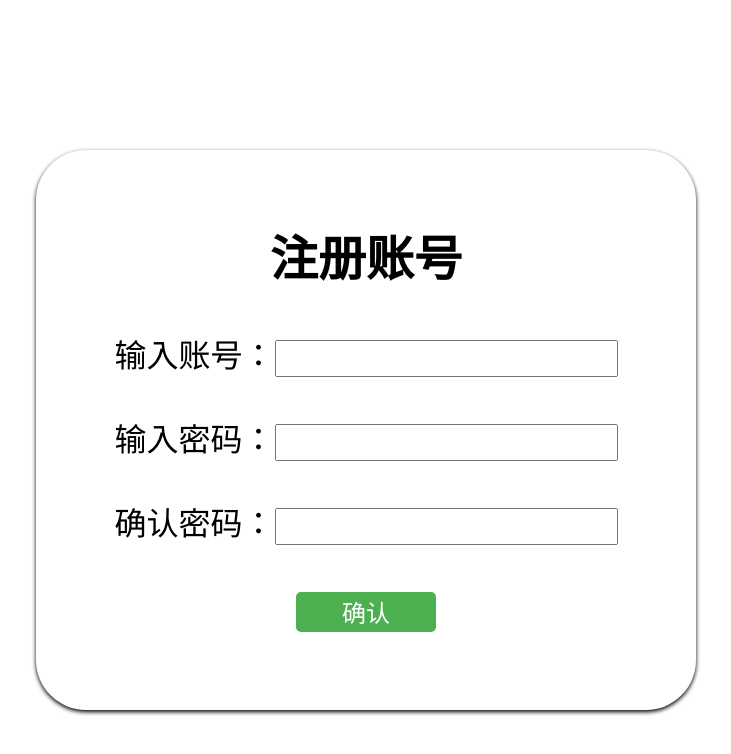
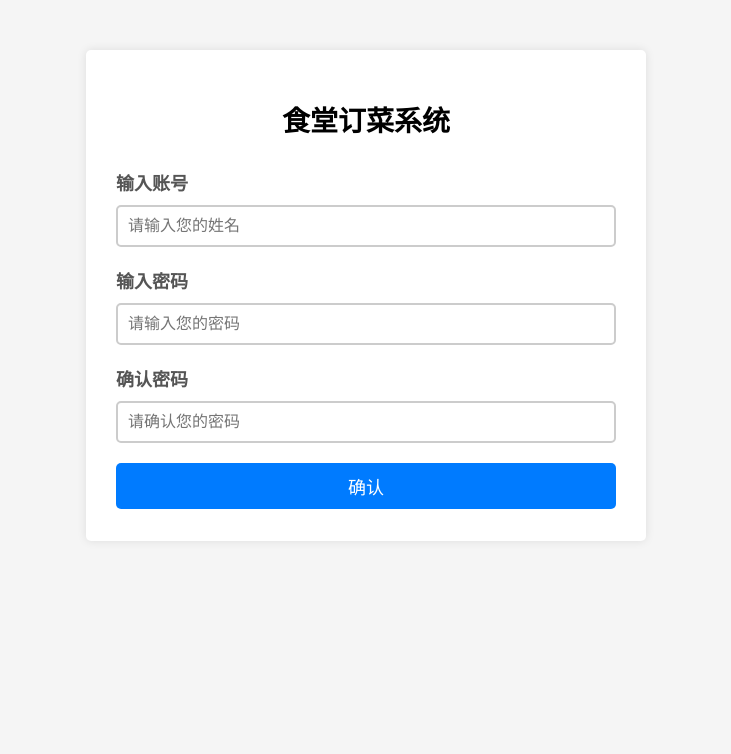
Before and after one commit to lycddd/School-cafeteria-ordering-system, a plain HTML site: page Register.html in a window 1280 px wide. Shown: the whole page, without its empty margins (274-1005 px from the left). Drawn offline with Linux system fonts and the light colour scheme.

Commit message:
完成对登录页面的美化

```diff
--- a/Register.html
+++ b/Register.html
@@ -8,15 +8,17 @@
 </head>
 
 <body>
-	<div class="div">
-		<h2>注册账号</h2>
-		输入账号：<input type="text" id="name" />
-		<br /> <br />
-		输入密码：<input type="password" id="password" />
-		<br /> <br />
-		确认密码：<input type="password" id="password_repeat" />
-		<br /> <br />
-		<button onclick="sign_up()">确认</button>
+	<div class="container">
+		<h1>食堂订菜系统</h1>
+		<form method="POST" action="#" class="form">
+			<label for="name">输入账号</label>
+			<input type="text" id="name" name="name" placeholder="请输入您的姓名">
+			<label for="password">输入密码</label>
+			<input type="password" id="password" name="password" placeholder="请输入您的密码">
+			<label for="password">确认密码</label>
+			<input type="password" id="password_repeat" name="password" placeholder="请确认您的密码">
+			<button onclick="sign_up()">确认</button>
+		</form>
 	</div>
 	<script>
 		function sign_up() {
--- a/denglu.css
+++ b/denglu.css
@@ -1,43 +1,67 @@
+body {
+	font-family: Arial, sans-serif;
+	background-color: #F5F5F5;
+}
 
+.container {
+	margin: 50px auto;
+	max-width: 500px;
+	background-color: #fff;
+	padding: 30px;
+	box-shadow: 0 0 10px rgba(0,0,0,0.1);
+	border-radius: 5px;
+}
 
-body{
-	font-size: 32px;
-	margin-top: 150px;
-	}
+h1 {
+	font-size: 28px;
+	text-align: center;
+	margin-bottom: 30px;
+}
 
-.div{
-	margin-top: 150px;
-	box-shadow: 0 2px 4px black;
-	width: 600px;
-	height: 500px;
-	border-radius: 50px;
-	margin: auto;
+form {
+	display: flex;
+	flex-direction: column;
+}
+
+label {
+	font-size: 18px;
+	font-weight: bold;
+	margin-bottom: 10px;
+	color: #555;
+}
+
+input[type="text"],
+input[type="password"],
+input[type="email"] {
+	padding: 10px;
+	border: 2px solid #ccc;
+	border-radius: 5px;
+	font-size: 16px;
+	margin-bottom: 20px;
+}
+a{
 	text-align: center;
-	padding: 30px;
-}
-input{
-	font-size: 26px;
-}
-.form{
-	margin-top: 75px;
+	text-decoration: none;
+	background-color: #007bff;
+	color: #fff;
+	padding: 10px;
+	border: none;
+	border-radius: 5px;
+	font-size: 18px;
+	cursor: pointer;
+	margin-bottom: 2px;
 }
 button {
+	background-color: #007bff;
+	color: #fff;
+	padding: 10px;
+	border: none;
+	border-radius: 5px;
+	font-size: 18px;
+	cursor: pointer;
+	margin-bottom: 2px;
+}
 
-	background-color: #4CAF50; /*设置按钮背景颜色*/
-	color: white; /*设置按钮文字颜色*/
-	border: none; /*移除按钮边框*/
-	border-radius: 5px; /*设置按钮圆角*/
-	text-align: center; /*设置文字居中*/
-	text-decoration: none; /*移除文字下划线*/
-	display: inline-block; /*设置按钮为块级元素*/
-	font-size: 24px; /*设置按钮文字大小*/
-	margin: 10px 0; /*设置按钮外边距*/
-	cursor: pointer; /*设置鼠标指针为手形*/
-	transition: background-color 0.3s; /*设置按钮背景颜色渐变过渡效果*/
-	width: 140px;
-	height: 40px;
-  }
-
-  button:hover {
-	background-color: #3e8e41; /*设置鼠标悬停时的按钮背景颜色*/
-  }
+input[type="submit"]:hover {
+	background-color: #0069d9;
+}
```
Also changed, not shown: Login.html (+12 -9 lines).
